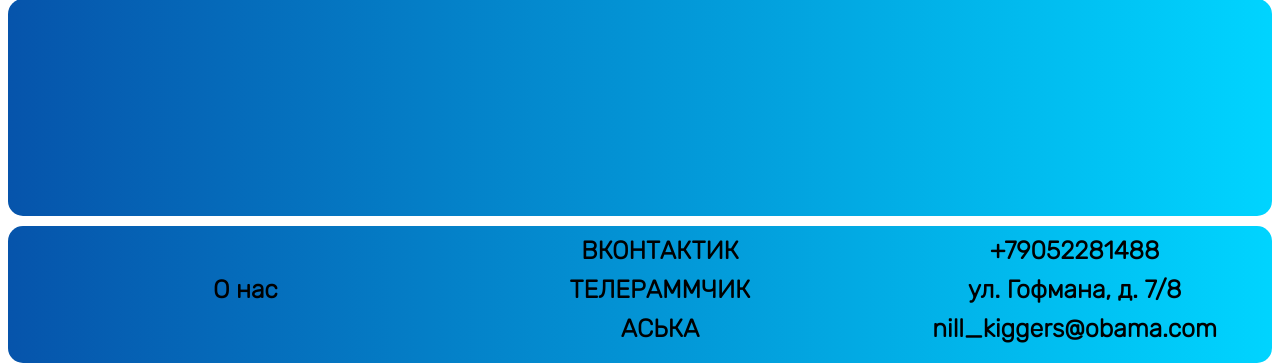
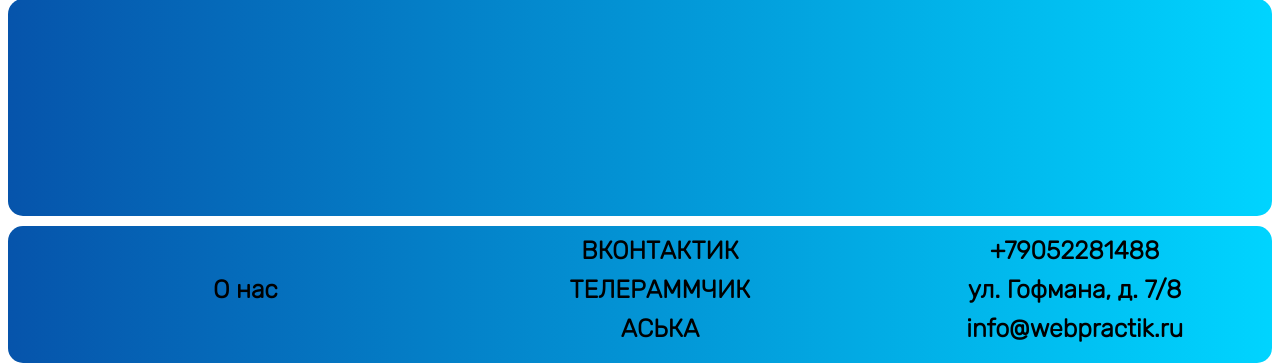
Before and after one commit to k1rill-dev/chat_hackathon, a Django app: template main/templates/main/main.html in a window 1280 px wide. Shown: the part 601-964 px from the top of the page. Run offline with Django 3.2, Linux system fonts and the light colour scheme; the template is opened without the code that fills it, so the values that code supplies are empty; some libraries are stand-ins or nearby versions.

Commit message:
Update main.html

```diff
--- a/main/templates/main/main.html
+++ b/main/templates/main/main.html
@@ -116,7 +116,7 @@
     <ul style="list-style: none;">
         <li><a href=#>+79052281488</a></li>
         <li><a href=#>ул. Гофмана, д. 7/8</a></li>
-        <li><a href=#>nill_kiggers@obama.com</a></li>
+        <li><a href=#>info@webpractik.ru</a></li>
     </ul>
 </div>
 
```
